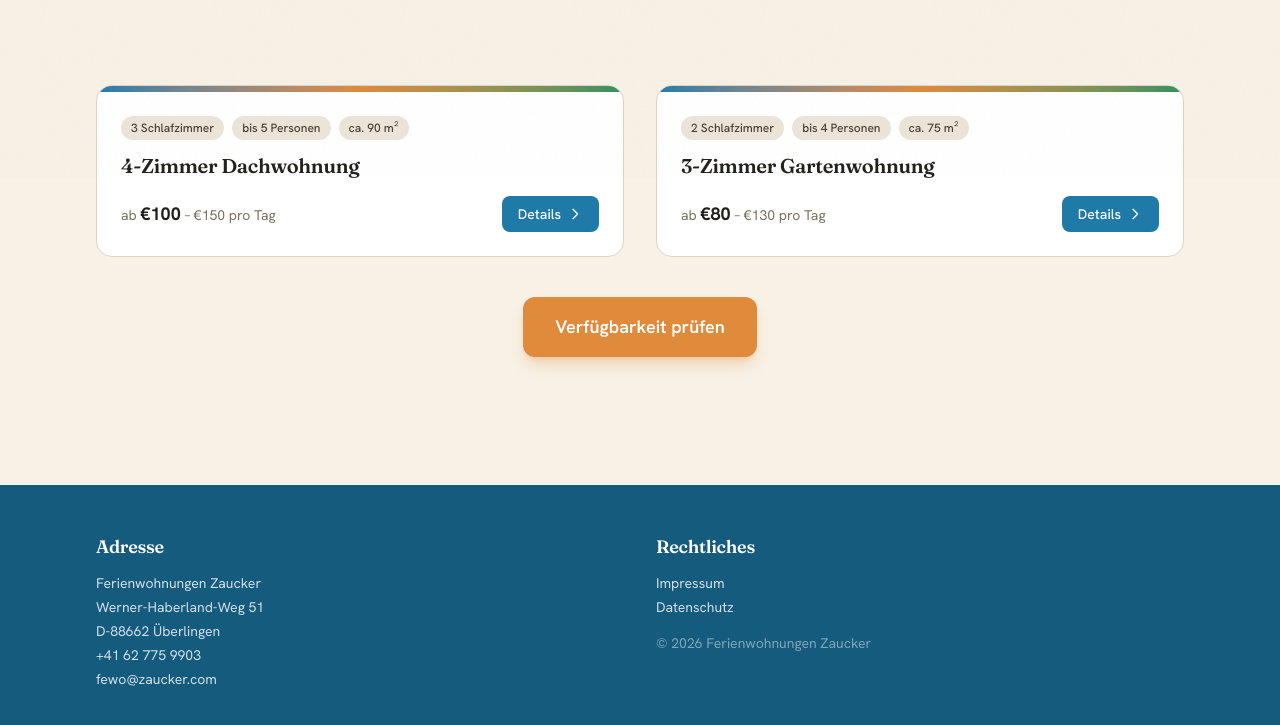
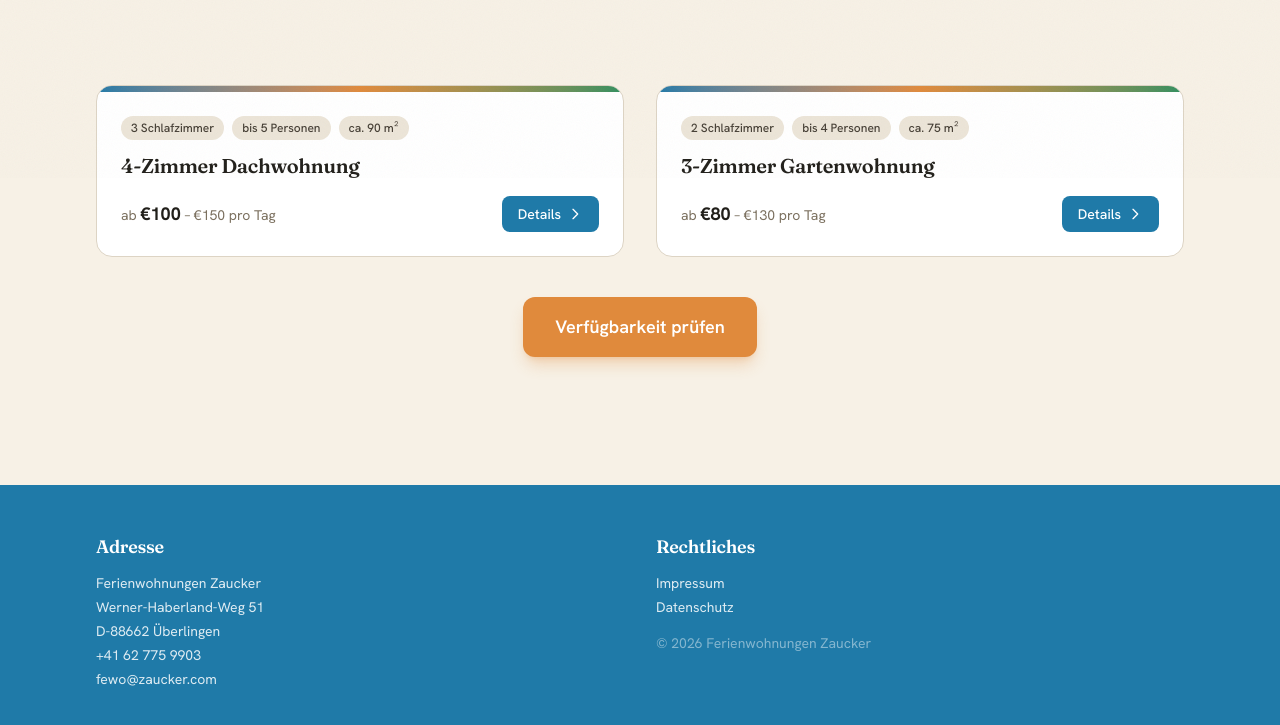
Before and after one commit to zaucker/zaucker.com, an Astro site: page / in a window 1280 px wide. Shown: the part 622-1347 px from the top of the page. Built offline with nearby package versions, Linux system fonts and the light colour scheme; Astro itself is replaced by a stand-in of ours.

Commit message:
Lighten footer further (lake-dark → lake)

```diff
--- a/src/components/Footer.astro
+++ b/src/components/Footer.astro
@@ -17,7 +17,7 @@ const legal = [
   { label: locale === 'de' ? 'Datenschutz' : 'Privacy Policy', href: pagePath(locale, 'datenschutz') },
 ];
 ---
-<footer class="mt-16 bg-lake-dark text-white/80">
+<footer class="mt-16 bg-lake text-white/85">
   <div class="max-w-6xl mx-auto px-4 sm:px-6 lg:px-8 py-12">
     <div class="grid grid-cols-1 md:grid-cols-2 gap-8">
       <div>
```
